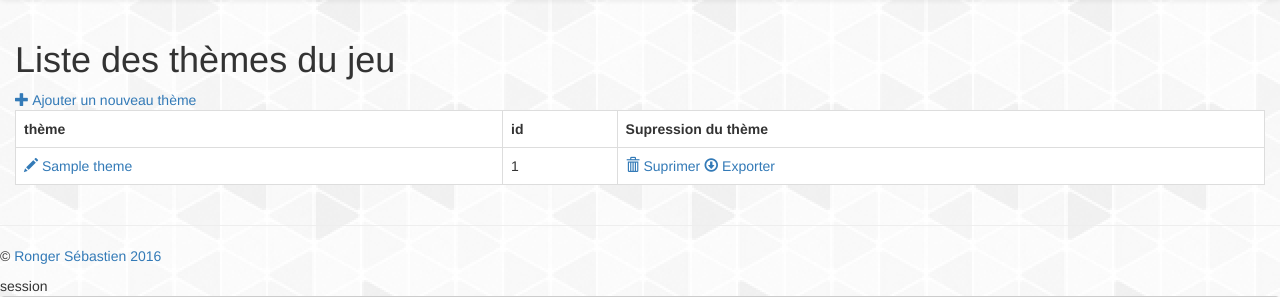
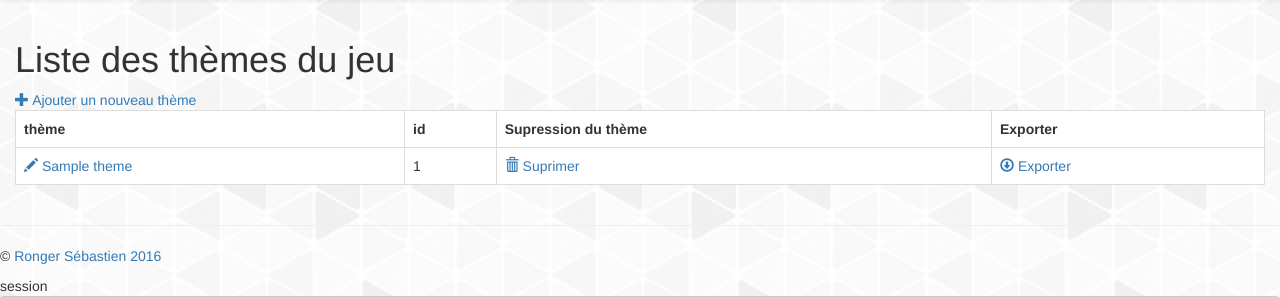
Before and after one commit to evangelion62/Quiz, a PHP site: template view/theme/listTheme.php in a window 1280 px wide. Shown: the part 52-349 px from the top of the page. Run offline with PHP 8.4, Linux system fonts and the light colour scheme; the template is opened without the code that fills it: most values are stand-ins (such as "Sample title", 1, 10 or a date in 2020); some libraries are stand-ins or nearby versions.

Commit message:
modification de vue des la list des theme
ajout colonne pour export par theme

```diff
--- a/view/theme/listTheme.php
+++ b/view/theme/listTheme.php
@@ -5,6 +5,7 @@
     <th>thème</th>
     <th>id</th>
     <th>Supression du thème</th>
+    <th>Exporter</th>
   </tr>
   <?php
   foreach ($themes as $theme) {
@@ -12,9 +13,8 @@
   <tr>
     <td><a href="?controler=theme&action=update&id='.$theme->id().'"><span class="glyphicon glyphicon-pencil" aria-hidden="true"></span> '.$theme->theme().'</a></td>
     <td>'.$theme->id().'</td>
-    <td><a href="?controler=theme&action=delete&id='.$theme->id().'"><span class="glyphicon glyphicon-trash" aria-hidden="true"></span> Suprimer</a>
-    	<a href="?controler=question&action=exportbythem&id='.$theme->id().'"><span class="glyphicon glyphicon-download" aria-hidden="true"></span> Exporter</a>
-    		</td>
+    <td><a href="?controler=theme&action=delete&id='.$theme->id().'"><span class="glyphicon glyphicon-trash" aria-hidden="true"></span> Suprimer</a></td>
+    <td><a href="?controler=question&action=exportbythem&id='.$theme->id().'"><span class="glyphicon glyphicon-download" aria-hidden="true"></span> Exporter</a></td>
   </tr>
     		';
   }
```
